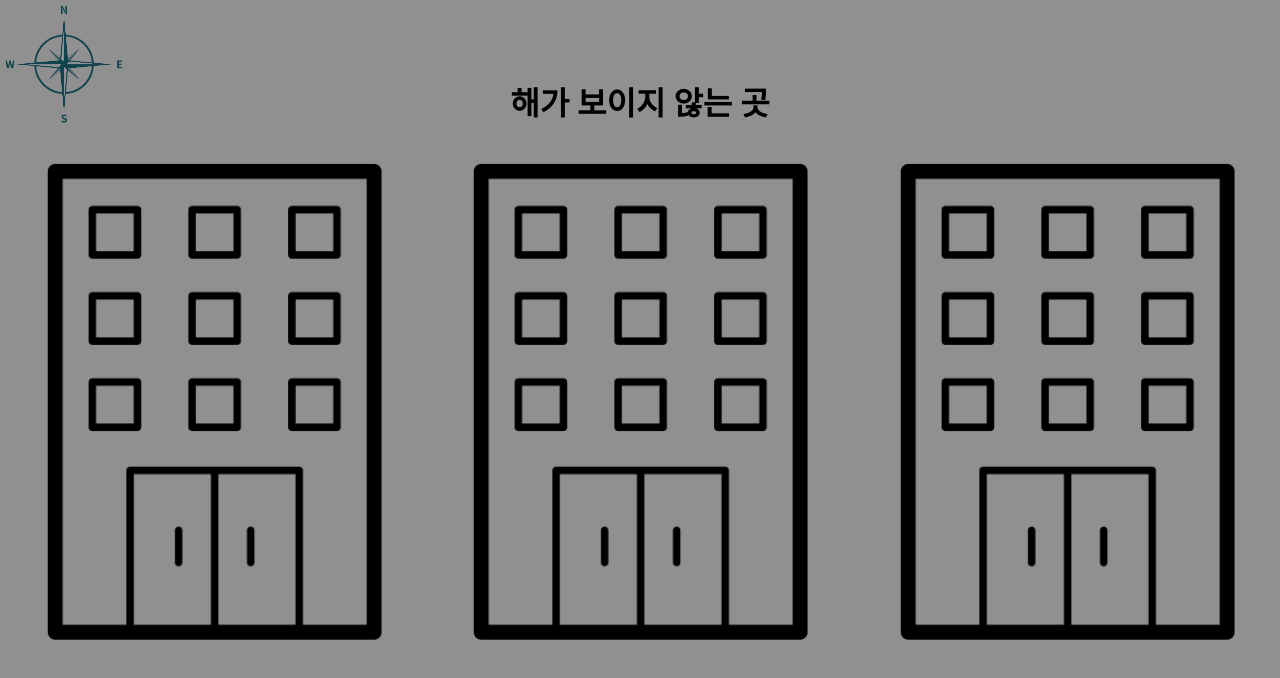
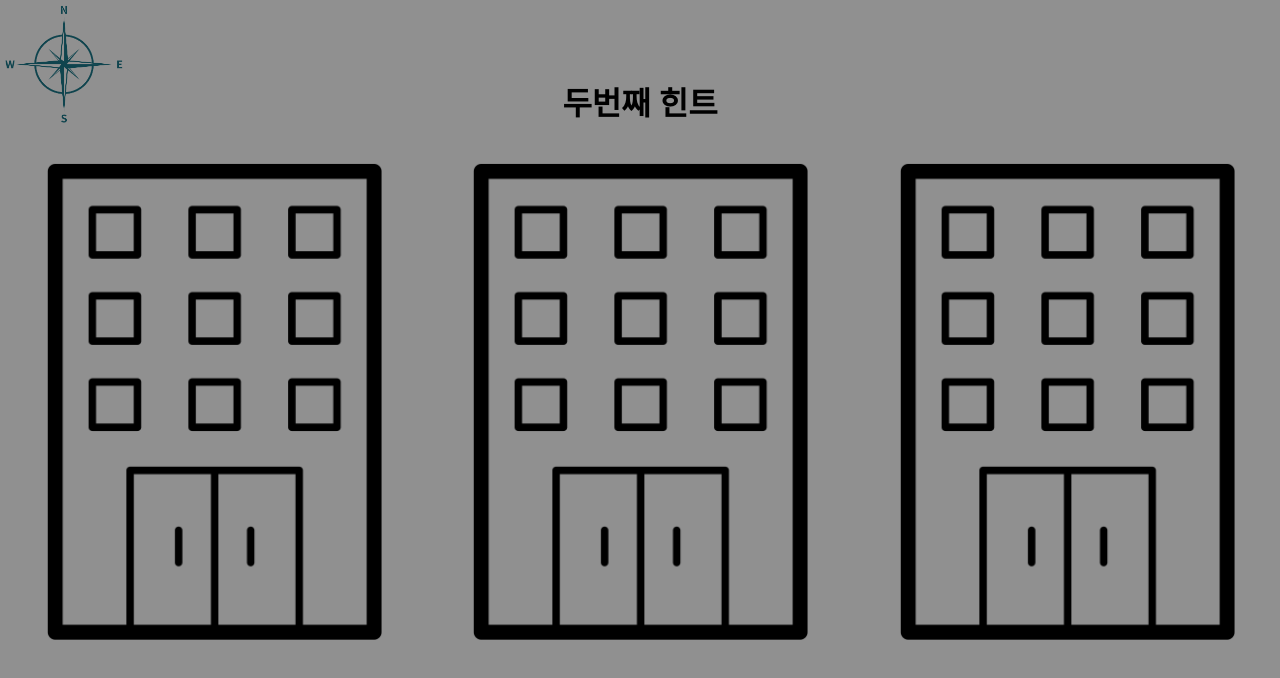
Before and after one commit to IMIMIMIMIMIMIMIM/find-murder, a React (Create React App) app: page /building in a window 1280 px wide. Shown: the top 678 px of the page. Built offline with nearby package versions, Linux system fonts and the light colour scheme.

Commit message:
Feat : random func done #7

```diff
--- a/src/components/building/building.jsx
+++ b/src/components/building/building.jsx
@@ -1,10 +1,11 @@
+import { useState } from "react";
 import { useNavigate } from "react-router-dom";
 import styled from "styled-components";
 
 const Building = () => {
   const navigate = useNavigate();
   const chooseBuilding = (b) => {
-    if (b === 2) {
+    if (b === text) {
       navigate("/floor", {
         state: { build: b },
       });
@@ -14,12 +15,26 @@ const Building = () => {
       });
     }
   };
+
+  const hintList = ["첫번째 힌트", "두번째 힌트", "세번째 힌트"];
+  const firstAnswer = () => {
+    hintList[0] = 1;
+    hintList[1] = 2;
+    hintList[2] = 3;
+  };
+
+  const hintText = (array) => {
+    const random = Math.floor(Math.random() * hintList.length);
+    return array[random];
+  };
+  let text = hintText(hintList);
+  console.log(text);
   return (
     <MainDiv>
       <ImgDiv>
         <ComImg src="/img/compass.png" />
       </ImgDiv>
-      <HintH1>해가 보이지 않는 곳</HintH1>
+      <HintH1>{text}</HintH1>
       <ListDiv>
         <BuildingDiv onClick={() => chooseBuilding(1)}></BuildingDiv>
         <BuildingDiv onClick={() => chooseBuilding(2)}></BuildingDiv>
```
